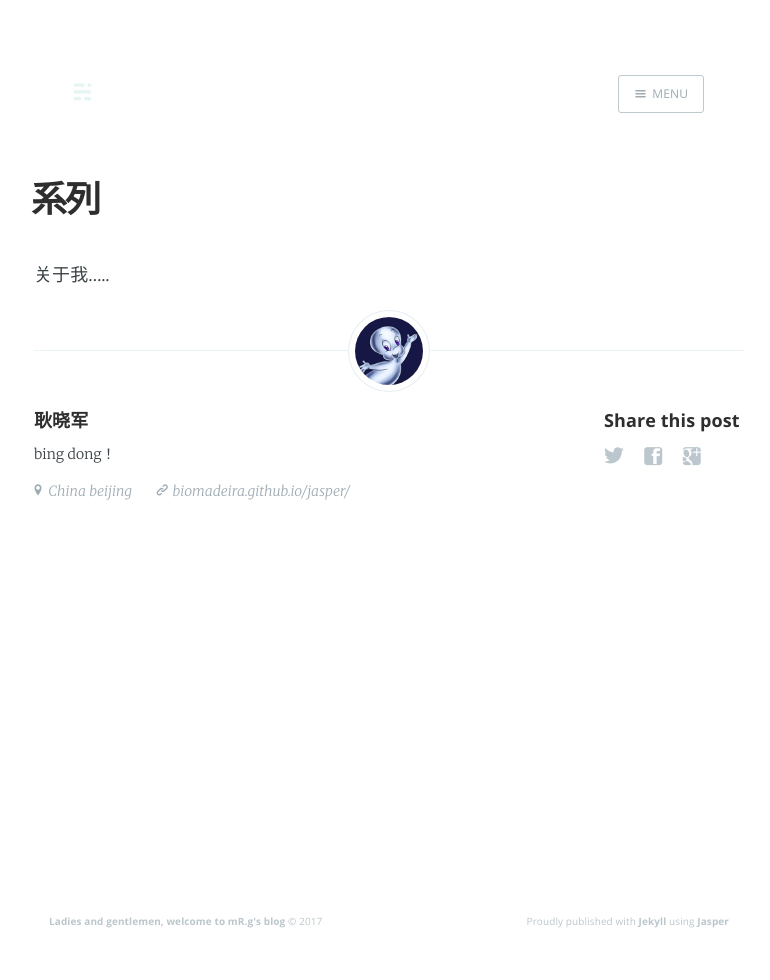
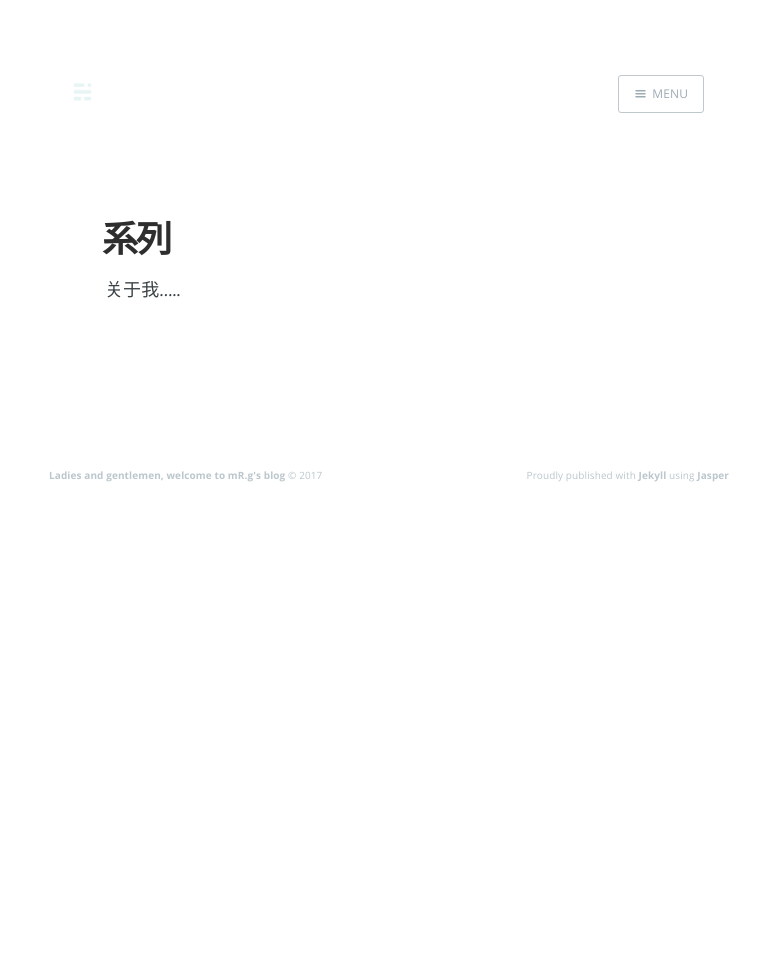
Before and after one commit to gengxiaojun1/dajunDemo, a Jekyll site: the page built from about/index.md, in a window 1280 px wide. Shown: the whole page, without its empty margins (251-1021 px from the left). Built offline with Jekyll 4.4.1, drawn with Linux system fonts in a browser that asks for light colours; nearby versions of some CDN libraries.

Commit message:
调式１９

```diff
--- a/_config.yml
+++ b/_config.yml
@@ -16,14 +16,14 @@ author: '耿晓军'
 nickname: "耿晓军"
 bio: 'bing dong！'
 location: 'China beijing'
-url: 'http://biomadeira.github.io/jasper/'
+url: ' https://gengxiaojun1.github.io/dajunDemo/'
 image: 'assets/images/casper.png'
 
-short_url: 'biomadeira.github.io/jasper/'
+short_url: ' https://gengxiaojun1.github.io/dajunDemo/'
 google_analytics: UA-69281367-1
 disqus: username
 # edit baseurl to simply '/' if using as your personal page (instead of a project page)
-baseurl: /jasper/
+baseurl: /dajunDemo/
 
 # Permalinks
 permalink: /:title
@@ -56,13 +56,13 @@ exclude: [vendor]
 # or "master" otherwise
 safe: false
 lsi: false
-username: biomadeira
-repo: jasper
-branch: master
-relative_source: ../jasper/
+username: gengxiaojun1
+repo: dajunDemo
+branch: gh-pages
+relative_source: ../dajunDemo/
 destination: ../jasper-pages/
-production_url:  https://biomadeira.github.io/jasper/
-source_url:      https://github.com/biomadeira/jasper/
+production_url: https://gengxiaojun1.github.io/dajunDemo/
+source_url: https://gengxiaojun1.github.io/dajunDemo/
 
 exclude:
   - README.md
--- a/about/index.md
+++ b/about/index.md
@@ -1,5 +1,5 @@
 ---
-layout: post
+layout: page
 title: 系列
 class: 'post'
 navigation: True
```
Also changed, not shown: 1 other file.
